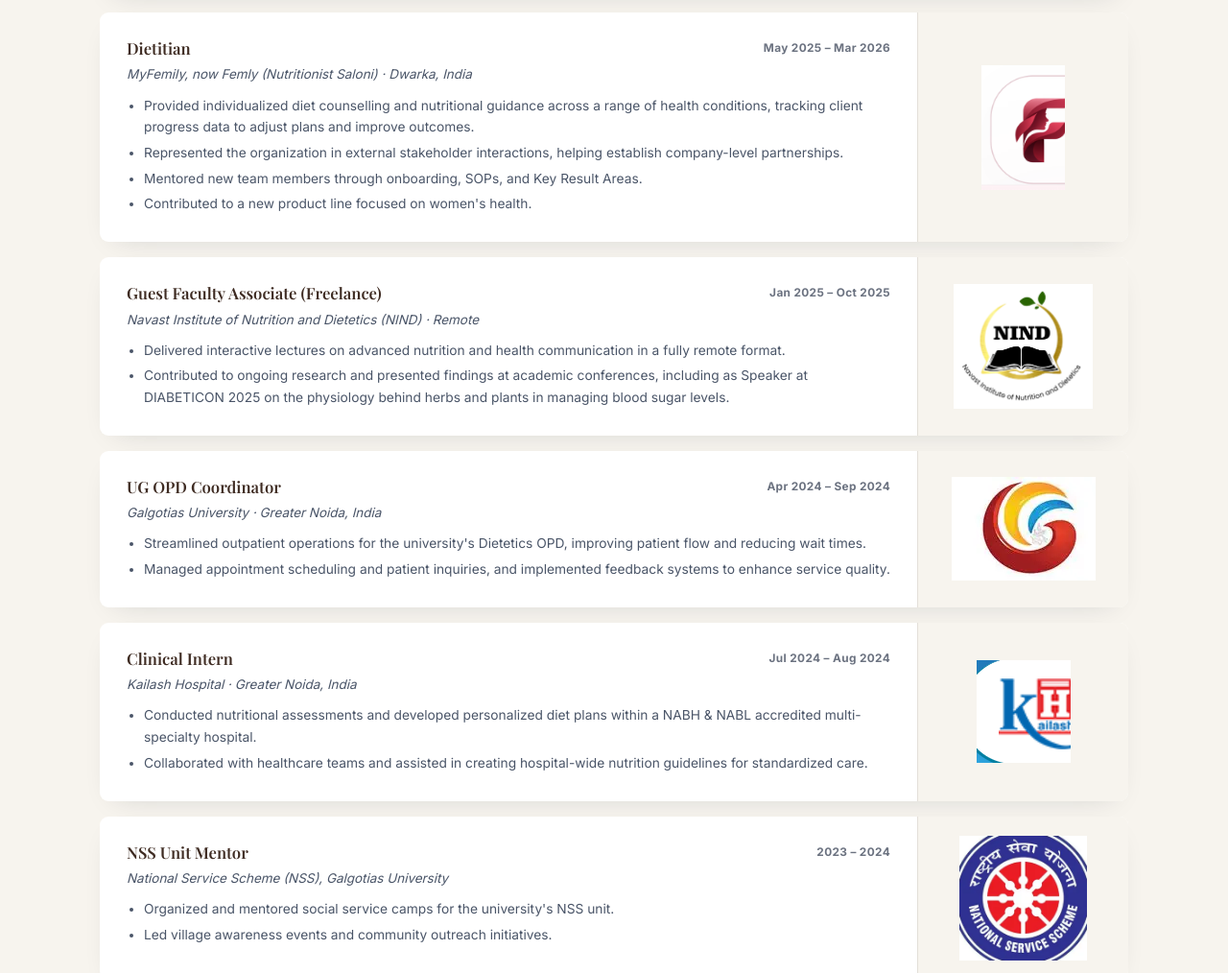
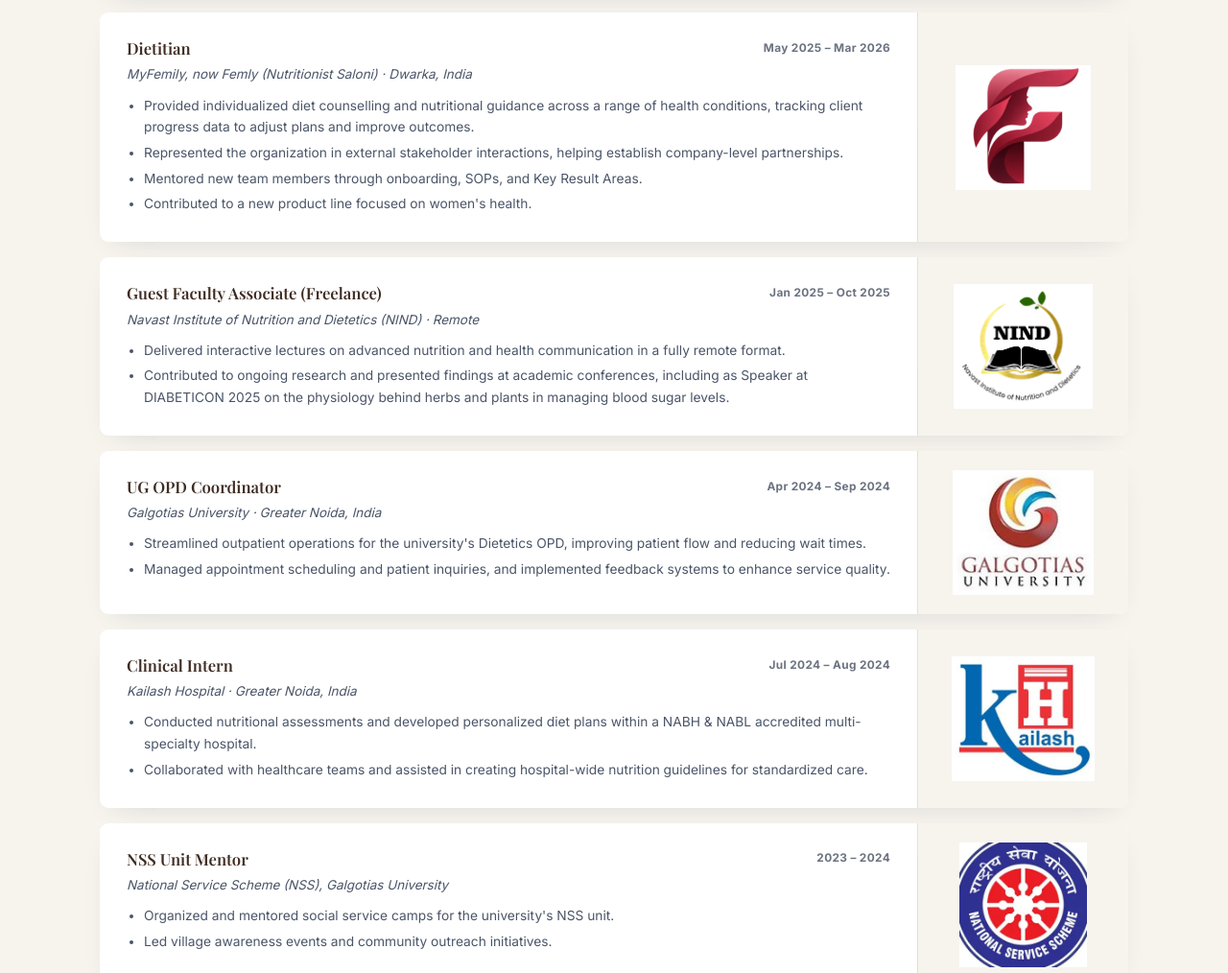
Before and after one commit to thesauravmethod-ui/SauravKumarGupta, a plain HTML site: page index.html in a window 1280 px wide. Shown: the part 2411-3425 px from the top of the page at 96% size. Drawn offline with nearby package versions, Linux system fonts and the light colour scheme; a web font is replaced by a local one.

Commit message:
Replace Femly, Kailash, and Galgotias logos with cleaner source images
Co-Authored-By: Claude Sonnet 5 <noreply@anthropic.com>

```diff
--- a/index.html
+++ b/index.html
@@ -132,7 +132,7 @@
           </ul>
         </div>
         <div class="exp-logo-side">
-          <img src="assets/img/logos/femly-logo-cropped.png" alt="Femly logo">
+          <img src="assets/img/logos/femly-logo-fresh.png" alt="Femly logo">
         </div>
       </div>
 
@@ -166,7 +166,7 @@
           </ul>
         </div>
         <div class="exp-logo-side">
-          <img src="assets/img/logos/galgotias-logo-cropped.png" alt="Galgotias University logo">
+          <img src="assets/img/logos/galgotias-logo-tight.png" alt="Galgotias University logo">
         </div>
       </div>
 
@@ -183,7 +183,7 @@
           </ul>
         </div>
         <div class="exp-logo-side">
-          <img src="assets/img/logos/kailash-logo-cropped.png" alt="Kailash Healthcare logo">
+          <img src="assets/img/logos/kailash-logo-tight.png" alt="Kailash Healthcare logo">
         </div>
       </div>
 
```
Also changed, not shown: assets/img/logos/femly-logo-fresh.png (added), assets/img/logos/galgotias-logo-fresh.png (added), assets/img/logos/galgotias-logo-tight.png (added), assets/img/logos/kailash-logo-fresh.png (added), assets/img/logos/kailash-logo-tight.png (added).
